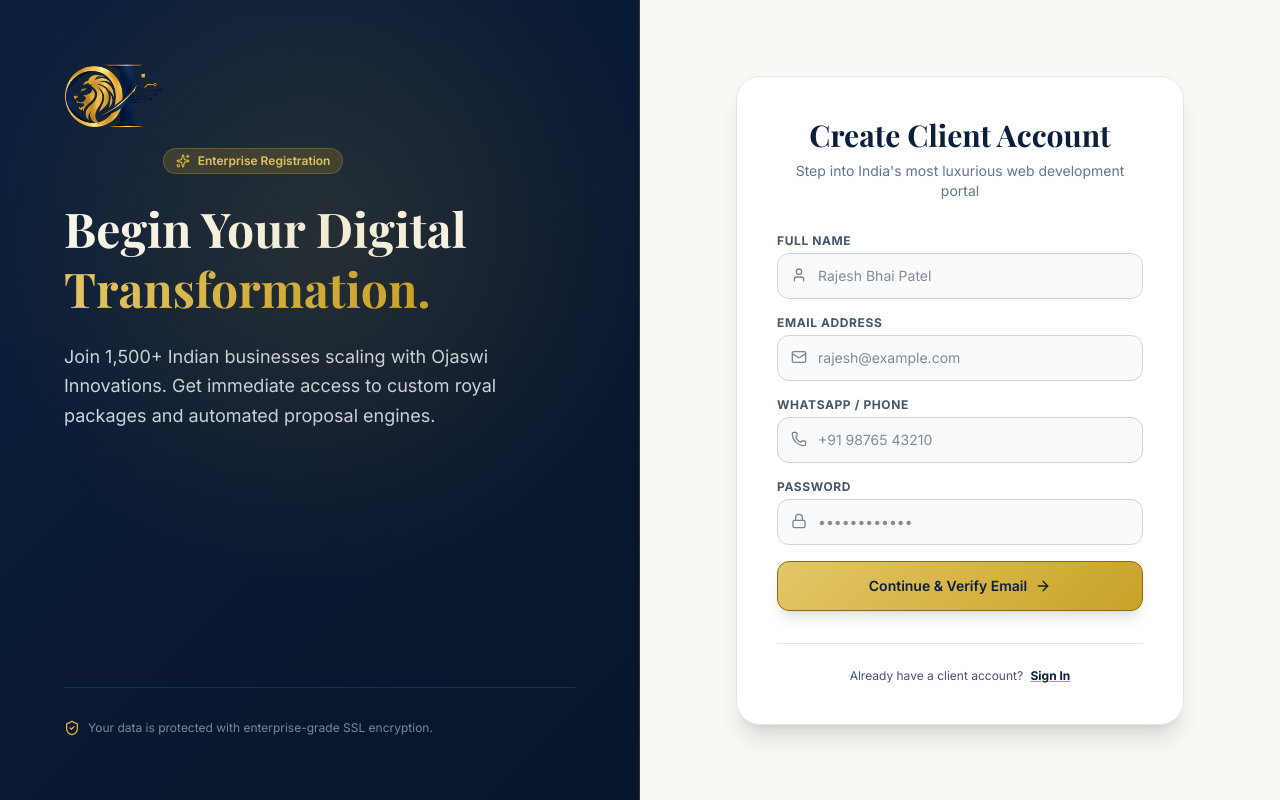
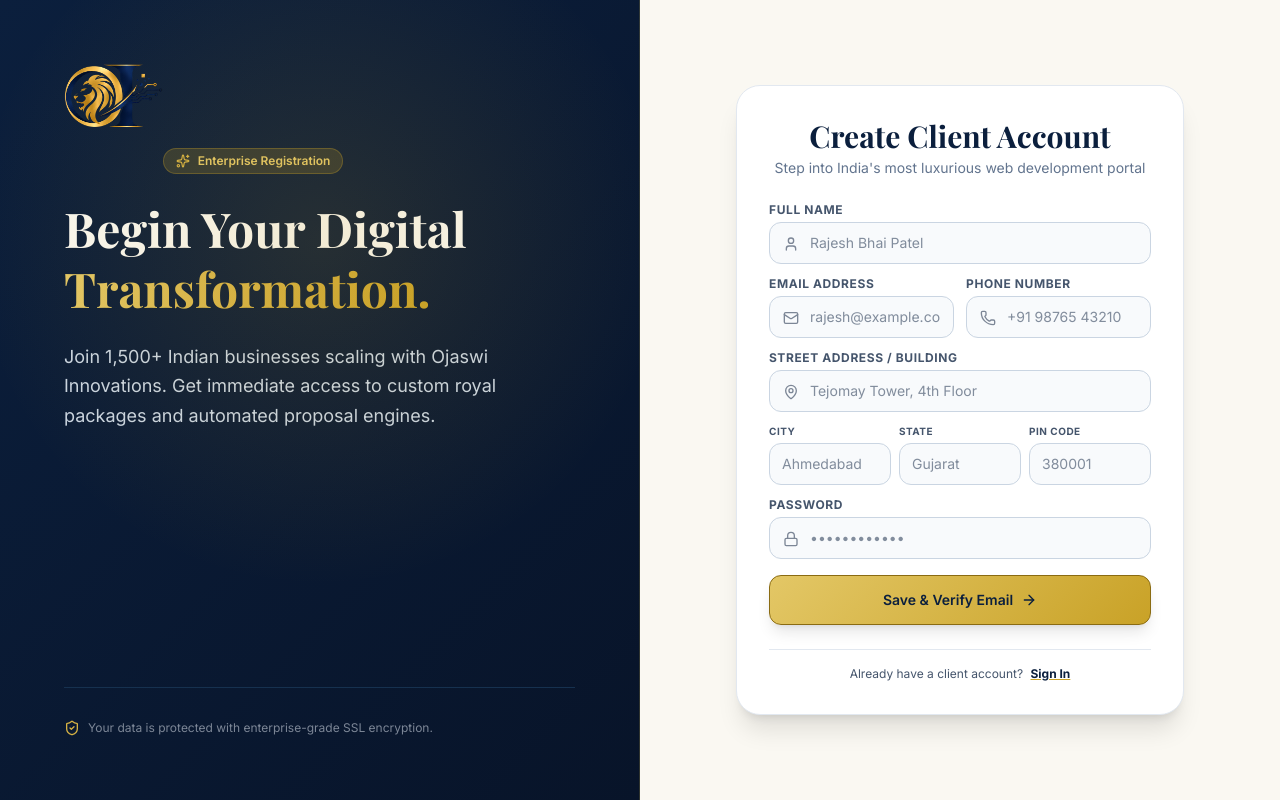
Before and after one commit to MayankAkbari/Ojaswi-Innovations, a Next.js app: page /register in a window 1280 px wide. Built offline with nearby package versions, Linux system fonts and the light colour scheme; no server answers.

Commit message:
Implement strict Supabase credential verification and address storage on registration

```diff
--- a/src/app/login/page.tsx
+++ b/src/app/login/page.tsx
@@ -4,7 +4,7 @@
 import Link from 'next/link';
 import { useRouter } from 'next/navigation';
 import { useAuth } from '@/lib/auth-context';
-import { ShieldCheck, Sparkles, ArrowRight, Lock, Mail, UserCheck } from 'lucide-react';
+import { ShieldCheck, Sparkles, ArrowRight, Lock, Mail } from 'lucide-react';
 import { supabase } from '@/lib/supabase';
 
 export default function LoginPage() {
@@ -13,6 +13,7 @@
   const [email, setEmail] = useState('');
   const [password, setPassword] = useState('');
   const [error, setError] = useState('');
+  const [loading, setLoading] = useState(false);
 
   const handleLogin = async (e: React.FormEvent) => {
     e.preventDefault();
@@ -21,29 +22,49 @@
       return;
     }
     setError('');
+    setLoading(true);
 
-    if (email.trim().toLowerCase() === 'm.akbari2808@gmail.com') {
-      if (password !== 'Mayank@A_2808') {
-        setError('Invalid password for Admin login.');
+    const cleanEmail = email.trim().toLowerCase();
+
+    try {
+      // 1. Check credentials against Supabase backend user_profiles table entry
+      const { data: profile, error: dbError } = await supabase
+        .from('user_profiles')
+        .select('*')
+        .eq('email', cleanEmail)
+        .single();
+
+      // If sign in credentials not stored in supabase backend or password does not match
+      if (!profile || profile.password !== password) {
+        // Strictly restrict user and send to home page with invalid credentials error
+        router.push('/?error=invalid_credentials');
         return;
       }
-      login(email, 'ADMIN');
-      router.push('/admin');
-      return;
+
+      // Also attempt to sync session with Supabase auth silently
+      await supabase.auth.signInWithPassword({
+        email: cleanEmail,
+        password,
+      });
+
+      const isAdmin = cleanEmail === 'm.akbari2808@gmail.com' || profile.role === 'ADMIN';
+
+      login(cleanEmail, isAdmin ? 'ADMIN' : 'CUSTOMER', {
+        id: profile.id,
+        fullName: profile.full_name,
+        phone: profile.phone,
+        addressLine1: profile.address,
+        city: profile.city,
+        state: profile.state,
+        pincode: profile.pincode
+      });
+
+      router.push(isAdmin ? '/admin' : '/dashboard');
+    } catch (err) {
+      router.push('/?error=invalid_credentials');
+    } finally {
+      setLoading(false);
     }
-
-    const { error: signInError } = await supabase.auth.signInWithPassword({
-      email,
-      password,
-    });
-
-    if (signInError && password.length < 6) {
-      setError(signInError.message || 'Invalid login credentials.');
-      return;
-    }
-
-    login(email, 'CUSTOMER');
-    router.push('/dashboard');
   };
 
   return (
@@ -100,12 +121,13 @@
           <form onSubmit={handleLogin} className="space-y-5">
             <div>
               <label className="block text-xs font-bold uppercase tracking-wider text-slate-600 mb-1.5">
-                Email / Phone Number
+                Email Address
               </label>
               <div className="relative">
                 <Mail className="w-4 h-4 text-slate-400 absolute left-3.5 top-3.5" />
                 <input
-                  type="text"
+                  type="email"
+                  required
                   value={email}
                   onChange={(e) => setEmail(e.target.value)}
                   placeholder="your.email@example.com"
@@ -122,6 +144,7 @@
                 <Lock className="w-4 h-4 text-slate-400 absolute left-3.5 top-3.5" />
                 <input
                   type="password"
+                  required
                   value={password}
                   onChange={(e) => setPassword(e.target.value)}
                   placeholder="••••••••••••"
@@ -132,9 +155,10 @@
 
             <button
               type="submit"
-              className="w-full btn-gold py-3.5 px-4 rounded-xl font-bold text-sm shadow-lg flex items-center justify-center gap-2 mt-2"
+              disabled={loading}
+              className="w-full btn-gold py-3.5 px-4 rounded-xl font-bold text-sm shadow-lg flex items-center justify-center gap-2 mt-2 disabled:opacity-50 transition-all"
             >
-              Sign In to Enterprise Portal <ArrowRight className="w-4 h-4" />
+              {loading ? 'Checking Credentials...' : 'Sign In to Enterprise Portal'} <ArrowRight className="w-4 h-4" />
             </button>
           </form>
 
--- a/src/app/page.tsx
+++ b/src/app/page.tsx
@@ -1,12 +1,23 @@
 'use client';
 
-import React from 'react';
+import React, { useState, useEffect } from 'react';
 import Link from 'next/link';
 import { GlassCard } from '@/components/ui/GlassCard';
 import { PricingCard } from '@/components/ui/PricingCard';
-import { Sparkles, ArrowRight, ShieldCheck, Zap, Clock, Award, Phone, CheckCircle2, Star } from 'lucide-react';
+import { Sparkles, ArrowRight, ShieldCheck, Zap, Clock, Award, Phone, CheckCircle2, Star, AlertCircle } from 'lucide-react';
 
 export default function HomePage() {
+  const [showAuthError, setShowAuthError] = useState(false);
+
+  useEffect(() => {
+    if (typeof window !== 'undefined') {
+      const params = new URLSearchParams(window.location.search);
+      if (params.get('error') === 'invalid_credentials') {
+        setShowAuthError(true);
+      }
+    }
+  }, []);
+
   return (
     <div className="space-y-20 sm:space-y-32 pb-24 overflow-hidden">
 
@@ -16,6 +27,21 @@
         <div className="absolute top-1/4 left-1/2 -translate-x-1/2 w-[600px] h-[300px] bg-radial-gradient from-gold-500/20 to-transparent blur-3xl pointer-events-none" />
 
         <div className="max-w-5xl mx-auto text-center relative z-10 space-y-6">
+          {showAuthError && (
+            <div className="max-w-2xl mx-auto mb-6 bg-danger-500/90 text-white p-4 rounded-2xl border border-danger-400 shadow-2xl flex items-center justify-between gap-4 animate-fade-in text-left">
+              <div className="flex items-start gap-3">
+                <AlertCircle className="w-6 h-6 shrink-0 mt-0.5 text-white" />
+                <div>
+                  <div className="font-bold text-base">Invalid Credentials - Access Restricted</div>
+                  <div className="text-xs font-normal text-ivory-100 mt-1">
+                    Your sign-in credentials are not stored in our Supabase backend or did not match. Please register an account with valid credentials first.
+                  </div>
+                </div>
+              </div>
+              <button onClick={() => setShowAuthError(false)} className="text-white font-bold px-2.5 py-1 bg-black/20 rounded-lg hover:bg-black/40 text-sm">✕</button>
+            </div>
+          )}
+
           {/* Badge */}
           <div className="inline-flex items-center gap-2 bg-navy-800/80 text-gold-300 px-4 py-1.5 rounded-full text-xs sm:text-sm font-semibold border border-gold-500/40 shadow-lg animate-fade-in">
             <Sparkles className="w-4 h-4 text-gold-400 shrink-0 animate-pulse" />
--- a/src/app/register/page.tsx
+++ b/src/app/register/page.tsx
@@ -5,7 +5,7 @@
 import { useRouter } from 'next/navigation';
 import { useAuth } from '@/lib/auth-context';
 import { supabase } from '@/lib/supabase';
-import { Sparkles, ArrowRight, Lock, Mail, Phone, User, ShieldCheck } from 'lucide-react';
+import { Sparkles, ArrowRight, Lock, Mail, Phone, User, ShieldCheck, MapPin } from 'lucide-react';
 
 export default function RegisterPage() {
   const { login } = useAuth();
@@ -14,6 +14,11 @@
   const [email, setEmail] = useState('');
   const [phone, setPhone] = useState('');
   const [password, setPassword] = useState('');
+  const [address, setAddress] = useState('');
+  const [city, setCity] = useState('');
+  const [state, setState] = useState('');
+  const [pincode, setPincode] = useState('');
+
   const [otpSent, setOtpSent] = useState(false);
   const [otp, setOtp] = useState('');
   const [error, setError] = useState('');
@@ -21,16 +26,33 @@
 
   const handleInitiateEmailAuth = async (e: React.FormEvent) => {
     e.preventDefault();
-    if (!fullName || !email || !phone || !password) {
-      setError('Please complete all required fields.');
+    if (!fullName || !email || !phone || !password || !address || !city || !state || !pincode) {
+      setError('Please complete all required fields including address details.');
       return;
     }
     setError('');
     setLoading(true);
 
     try {
+      // 1. Store credentials, contact details and address to Supabase backend table user_profiles
+      const { error: dbError } = await supabase.from('user_profiles').upsert({
+        email: email.trim().toLowerCase(),
+        password: password,
+        full_name: fullName,
+        phone: phone,
+        address: address,
+        city: city,
+        state: state,
+        pincode: pincode
+      }, { onConflict: 'email' });
+
+      if (dbError) {
+        console.error('Error saving profile to backend:', dbError);
+      }
+
+      // 2. Initiate Supabase Auth
       const { data, error: signUpError } = await supabase.auth.signUp({
-        email,
+        email: email.trim().toLowerCase(),
         password,
         options: {
           data: {
@@ -41,22 +63,27 @@
         }
       });
 
-      if (signUpError) {
+      if (signUpError && !signUpError.message.includes('already registered')) {
         setError(signUpError.message);
         setLoading(false);
         return;
       }
 
-      if (data.session) {
-        login(email, 'CUSTOMER', {
+      if (data?.session) {
+        login(email.trim().toLowerCase(), 'CUSTOMER', {
           id: data.user?.id,
           fullName,
           phone,
+          addressLine1: address,
+          city,
+          state,
+          pincode
         });
         router.push('/');
         return;
       }
 
+      // If no session returned or user already in auth, proceed to OTP confirmation or direct login
       setOtpSent(true);
     } catch (err: any) {
       setError(err.message || 'Failed to initiate sign up.');
@@ -76,14 +103,21 @@
 
     try {
       const { data, error: verifyError } = await supabase.auth.verifyOtp({
-        email,
+        email: email.trim().toLowerCase(),
         token: otp,
         type: 'signup'
       });
 
       if (verifyError) {
         if (otp === '1234' || otp === '123456') {
-          login(email, 'CUSTOMER', { fullName, phone });
+          login(email.trim().toLowerCase(), 'CUSTOMER', {
+            fullName,
+            phone,
+            addressLine1: address,
+            city,
+            state,
+            pincode
+          });
           router.push('/');
           return;
         }
@@ -92,10 +126,14 @@
         return;
       }
 
-      login(email, 'CUSTOMER', {
+      login(email.trim().toLowerCase(), 'CUSTOMER', {
         id: data.user?.id,
         fullName,
-        phone
+        phone,
+        addressLine1: address,
+        city,
+        state,
+        pincode
       });
       router.push('/');
     } catch (err: any) {
@@ -134,10 +172,10 @@
 
       {/* Right Registration Panel */}
       <div className="flex items-center justify-center p-6 sm:p-12 bg-ivory-50 text-navy-900 order-1 lg:order-2">
-        <div className="w-full max-w-md space-y-8 bg-white p-8 sm:p-10 rounded-3xl shadow-xl border border-slate-200">
+        <div className="w-full max-w-md space-y-6 bg-white p-6 sm:p-8 rounded-3xl shadow-xl border border-slate-200">
           <div className="text-center">
             <h2 className="text-2xl sm:text-3xl font-display font-bold text-navy-900">Create Client Account</h2>
-            <p className="text-xs sm:text-sm text-slate-500 mt-2">
+            <p className="text-xs sm:text-sm text-slate-500 mt-1">
               Step into India&apos;s most luxurious web development portal
             </p>
           </div>
@@ -149,7 +187,7 @@
           )}
 
           {!otpSent ? (
-            <form onSubmit={handleInitiateEmailAuth} className="space-y-4">
+            <form onSubmit={handleInitiateEmailAuth} className="space-y-3">
               <div>
                 <label className="block text-xs font-bold uppercase tracking-wider text-slate-600 mb-1">Full Name</label>
                 <div className="relative">
@@ -160,11 +198,12 @@
                     value={fullName}
                     onChange={(e) => setFullName(e.target.value)}
                     placeholder="Rajesh Bhai Patel"
-                    className="w-full pl-10 pr-4 py-3 bg-slate-50 border border-slate-300 rounded-xl text-sm focus:outline-none focus:ring-2 focus:ring-gold-500 focus:bg-white transition-all"
+                    className="w-full pl-10 pr-4 py-2.5 bg-slate-50 border border-slate-300 rounded-xl text-sm focus:outline-none focus:ring-2 focus:ring-gold-500 focus:bg-white transition-all"
                   />
                 </div>
               </div>
 
+              <div className="grid grid-cols-1 sm:grid-cols-2 gap-3">
                 <div>
                   <label className="block text-xs font-bold uppercase tracking-wider text-slate-600 mb-1">Email Address</label>
                   <div className="relative">
@@ -175,13 +214,13 @@
                       value={email}
                       onChange={(e) => setEmail(e.target.value)}
                       placeholder="rajesh@example.com"
-                    className="w-full pl-10 pr-4 py-3 bg-slate-50 border border-slate-300 rounded-xl text-sm focus:outline-none focus:ring-2 focus:ring-gold-500 focus:bg-white transition-all"
+                      className="w-full pl-10 pr-3 py-2.5 bg-slate-50 border border-slate-300 rounded-xl text-sm focus:outline-none focus:ring-2 focus:ring-gold-500 focus:bg-white transition-all"
                     />
                   </div>
                 </div>
 
                 <div>
-                <label className="block text-xs font-bold uppercase tracking-wider text-slate-600 mb-1">WhatsApp / Phone</label>
+                  <label className="block text-xs font-bold uppercase tracking-wider text-slate-600 mb-1">Phone Number</label>
                   <div className="relative">
                     <Phone className="w-4 h-4 text-slate-400 absolute left-3.5 top-3.5" />
                     <input
@@ -190,7 +229,59 @@
                       value={phone}
                       onChange={(e) => setPhone(e.target.value)}
                       placeholder="+91 98765 43210"
-                    className="w-full pl-10 pr-4 py-3 bg-slate-50 border border-slate-300 rounded-xl text-sm focus:outline-none focus:ring-2 focus:ring-gold-500 focus:bg-white transition-all"
+                      className="w-full pl-10 pr-3 py-2.5 bg-slate-50 border border-slate-300 rounded-xl text-sm focus:outline-none focus:ring-2 focus:ring-gold-500 focus:bg-white transition-all"
+                    />
+                  </div>
+                </div>
+              </div>
+
+              <div>
+                <label className="block text-xs font-bold uppercase tracking-wider text-slate-600 mb-1">Street Address / Building</label>
+                <div className="relative">
+                  <MapPin className="w-4 h-4 text-slate-400 absolute left-3.5 top-3.5" />
+                  <input
+                    type="text"
+                    required
+                    value={address}
+                    onChange={(e) => setAddress(e.target.value)}
+                    placeholder="Tejomay Tower, 4th Floor"
+                    className="w-full pl-10 pr-4 py-2.5 bg-slate-50 border border-slate-300 rounded-xl text-sm focus:outline-none focus:ring-2 focus:ring-gold-500 focus:bg-white transition-all"
+                  />
+                </div>
+              </div>
+
+              <div className="grid grid-cols-3 gap-2">
+                <div>
+                  <label className="block text-[10px] font-bold uppercase tracking-wider text-slate-600 mb-1">City</label>
+                  <input
+                    type="text"
+                    required
+                    value={city}
+                    onChange={(e) => setCity(e.target.value)}
+                    placeholder="Ahmedabad"
+                    className="w-full px-3 py-2.5 bg-slate-50 border border-slate-300 rounded-xl text-sm focus:outline-none focus:ring-2 focus:ring-gold-500 focus:bg-white transition-all"
+                  />
+                </div>
+                <div>
+                  <label className="block text-[10px] font-bold uppercase tracking-wider text-slate-600 mb-1">State</label>
+                  <input
+                    type="text"
+                    required
+                    value={state}
+                    onChange={(e) => setState(e.target.value)}
+                    placeholder="Gujarat"
+                    className="w-full px-3 py-2.5 bg-slate-50 border border-slate-300 rounded-xl text-sm focus:outline-none focus:ring-2 focus:ring-gold-500 focus:bg-white transition-all"
+                  />
+                </div>
+                <div>
+                  <label className="block text-[10px] font-bold uppercase tracking-wider text-slate-600 mb-1">PIN Code</label>
+                  <input
+                    type="text"
+                    required
+                    value={pincode}
+                    onChange={(e) => setPincode(e.target.value)}
+                    placeholder="380001"
+                    className="w-full px-3 py-2.5 bg-slate-50 border border-slate-300 rounded-xl text-sm focus:outline-none focus:ring-2 focus:ring-gold-500 focus:bg-white transition-all"
                   />
                 </div>
               </div>
@@ -205,7 +296,7 @@
                     value={password}
                     onChange={(e) => setPassword(e.target.value)}
                     placeholder="••••••••••••"
-                    className="w-full pl-10 pr-4 py-3 bg-slate-50 border border-slate-300 rounded-xl text-sm focus:outline-none focus:ring-2 focus:ring-gold-500 focus:bg-white transition-all"
+                    className="w-full pl-10 pr-4 py-2.5 bg-slate-50 border border-slate-300 rounded-xl text-sm focus:outline-none focus:ring-2 focus:ring-gold-500 focus:bg-white transition-all"
                   />
                 </div>
               </div>
@@ -215,7 +306,7 @@
                 disabled={loading}
                 className="w-full btn-gold py-3.5 px-4 rounded-xl font-bold text-sm shadow-lg flex items-center justify-center gap-2 mt-4 disabled:opacity-50 transition-all"
               >
-                {loading ? 'Initiating Auth...' : 'Continue & Verify Email'} <ArrowRight className="w-4 h-4" />
+                {loading ? 'Saving & Initiating Auth...' : 'Save & Verify Email'} <ArrowRight className="w-4 h-4" />
               </button>
             </form>
           ) : (
@@ -223,7 +314,7 @@
               <div className="bg-success-500/10 border border-success-500/30 rounded-2xl p-4 text-center">
                 <div className="text-sm font-bold text-success-500 mb-1">📧 Email Verification Sent</div>
                 <p className="text-xs text-slate-600">
-                  We sent a confirmation code to <strong>{email}</strong>.<br />
+                  We stored your details and sent a confirmation code to <strong>{email}</strong>.<br />
                   <span className="text-navy-900 font-semibold">Enter the code sent to your email (or use demo code 123456).</span>
                 </p>
               </div>
@@ -258,7 +349,7 @@
             </form>
           )}
 
-          <div className="pt-6 border-t border-slate-200 text-center text-xs text-slate-600">
+          <div className="pt-4 border-t border-slate-200 text-center text-xs text-slate-600">
             Already have a client account?{' '}
             <Link href="/login" className="font-bold text-navy-900 hover:text-gold-500 underline decoration-gold-500 transition-colors ml-1">
               Sign In
```
Lines whose indentation alone changed are shown as unchanged.
